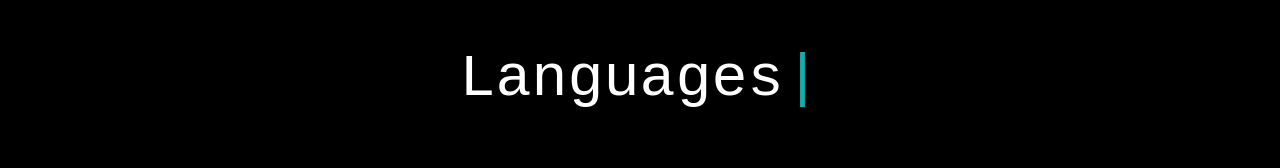
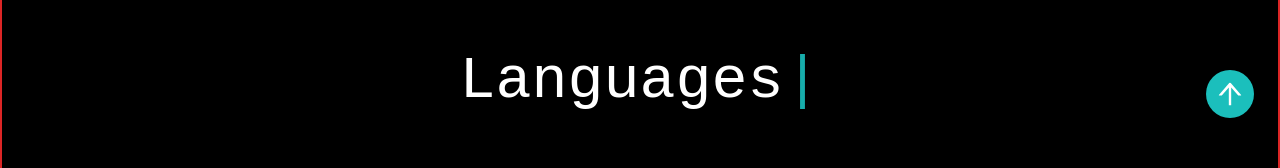
Before and after one commit to zakiralhasan/it-boss-project-one, a React (Vite) app: page / in a window 1280 px wide. Shown: the part 554-722 px from the top of the page. Built offline with nearby package versions, Linux system fonts and the light colour scheme.

Commit message:
arrow icon added for going to top position

```diff
--- a/src/pages/home/Home.jsx
+++ b/src/pages/home/Home.jsx
@@ -2,6 +2,7 @@
 import Header from '../../components/header/Header';
 
 import { BsMouse } from 'react-icons/bs';
+import { AiOutlineArrowUp } from 'react-icons/ai';
 import Languages from '../../components/languages/Languages';
 import Projects from '../../components/projects/Projects';
 import Courses from '../../components/courses/Courses';
@@ -12,7 +13,7 @@ const Home = () => {
 
     return (
         <>
-            <div id='home'>
+            <div id='home' className='border-2 border-red-600 relative'>
                 <Navbar />
                 <div className='home-container '>
                     <div className='home-page-inner'>
@@ -27,6 +28,9 @@ const Home = () => {
                     </div>
                 </div>
                 <Footer />
+                <a href='#home'>
+                    <AiOutlineArrowUp className='bg-[#1BBFBC] text-white text-5xl p-2 fixed right-[2%] bottom-[16%] rounded-full cursor-pointer' />
+                </a>
             </div>
         </>
     );
```
